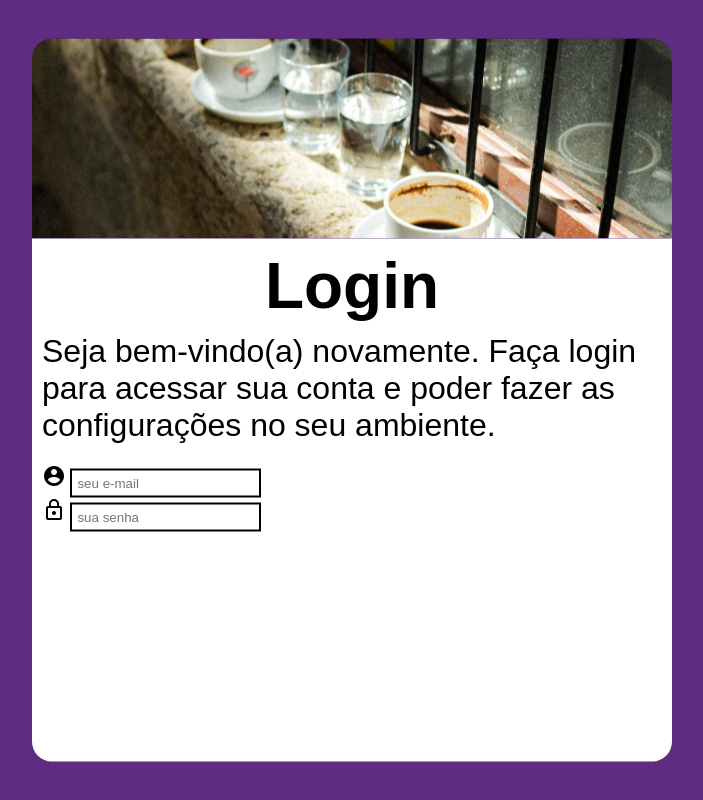
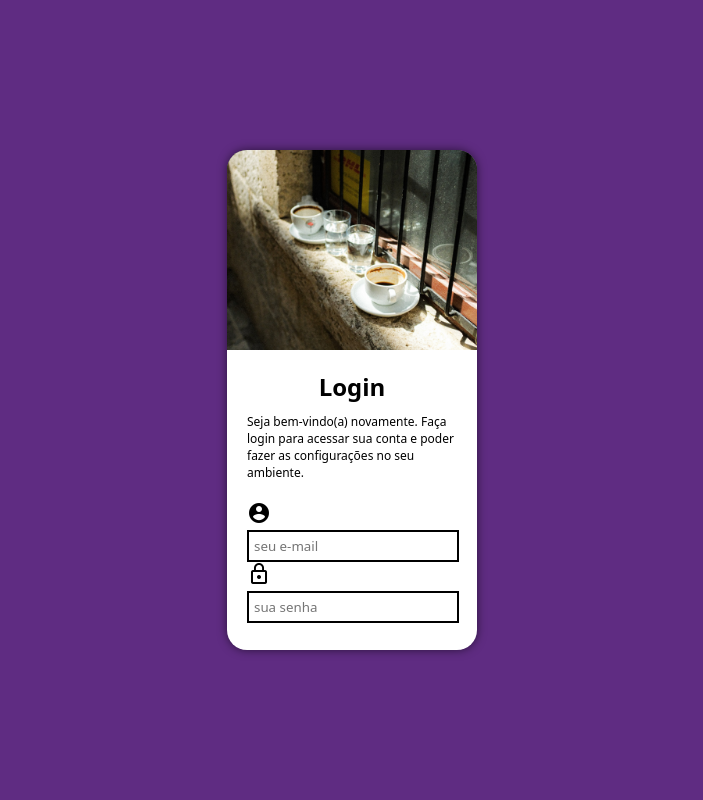
Before and after one commit to Jhonnathan-Jhonny/projeto-login, a plain HTML site: page index.html in a window 1280 px wide. Shown: the whole page, without its empty margins (288-991 px from the left). Drawn offline with Linux system fonts and the light colour scheme.

Commit message:
segunda atualização

```diff
--- /dev/null
+++ b/estilos/desktop.css
@@ -0,0 +1,7 @@
+@charset "UTF-8";
+
+@media screen and (min-width: 768px) and (max-width: 992px) {
+    body, html {
+        background-image: linear-gradient(to bottom, #49a09d, #5f2c82);
+    }
+}
--- a/estilos/style.css
+++ b/estilos/style.css
@@ -11,51 +11,62 @@ lilás: #5f2c82
     margin: 0px;
     padding: 0px;
 
-    font-family: Arial, Helvetica, sans-serif;
+    font-family: system-ui, -apple-system, BlinkMacSystemFont, 'Segoe UI', Roboto, Oxygen, Ubuntu, Cantarell, 'Open Sans', 'Helvetica Neue', sans-serif;
+
+    box-sizing: border-box;
 }
 
 body, html {
     background-color: #5f2c82;
+    height: 100vh;
+    width: 100vw;
 }
 
-section {
+main {
     position: relative;
+    height: 100vh;
+    width: 100vw;
 }
 
 section#login {
+    background-color: white;
+    width: 250px;
+    height: 500px;
+    border-radius: 20px;
+    overflow: hidden;
+    box-shadow: 0px 0px 10px  rgba(0, 0, 0, 0.562);
+
     position: absolute;
 
     left: 50%;
     top: 50%;
 
     transform: translate(-50%, -50%);
-
 }
 
-div#imagem {
+section#login > div#imagem {
+    display: block;
     background:black url(../imagens/cafezin.jpg) center center no-repeat;
     background-size: cover;
-    padding: 100px;
-    border-radius: 20px 20px 0px 0px;
+    height: 200px;
 }
 
-div#formulario {
-    padding-bottom: 220px;
-    background-color: white;
-    border-radius: 0px 0px 20px 20px;
+section#login > div#formulario {
+    display: block;
+    padding: 10px;
+}
+/*  */
+
+section#login > div#formulario > h1 {
+    padding-top: 10px;
+    text-align: center;
 }
 
-div#formulario > h1 {
-    padding-top: 10px;
-    text-align: center;
-    font-size: 5vw;
-}
-
-div#formulario > p {
+section#login > div#formulario > p {
     padding: 10px;
     padding-bottom: 10px;
     text-align: left;
-    font-size: 2.5vw;
+    font-size: 0.75em;
 }
 
 form {
--- /dev/null
+++ b/estilos/tablete.css
@@ -0,0 +1,5 @@
+@charset "UTF-8";
+
+@media screen and (min-width: 992px){
+
+}
--- a/index.html
+++ b/index.html
@@ -7,6 +7,8 @@
     <title>Login</title>
     <link href="https://fonts.googleapis.com/icon?family=Material+Icons" rel="stylesheet">
     <link rel="stylesheet" href="estilos/style.css">
+    <link rel="stylesheet" href="estilos/tablete.css">
+    <link rel="stylesheet" href="estilos/desktop.css">
 </head>
 <body>
     <main>
```
